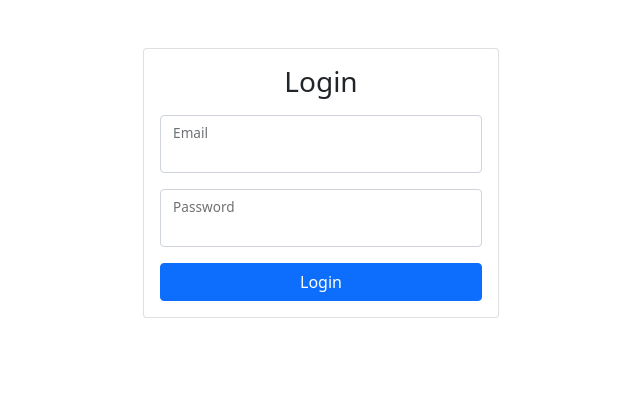
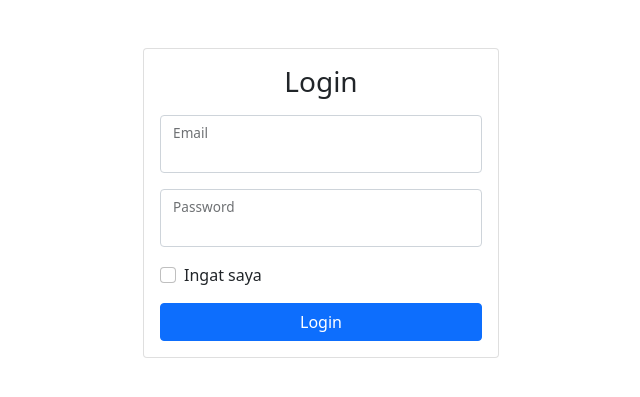
Before and after one commit to novilfahlevy/modul-php, a PHP site: page /login.php in a window 1280 px wide. Shown: the top 397 px of the page, without its empty margins (319-959 px from the left). Run offline with PHP 8.4, Linux system fonts and the light colour scheme.

Commit message:
remember me

```diff
--- a/login.php
+++ b/login.php
@@ -18,6 +18,15 @@ if (isset($_POST['submit'])) {
 
   if (mysqli_num_rows($result) > 0) {
     $_SESSION['sudah_login'] = true;
+
+    if (isset($_POST['ingatSaya'])) {
+      setcookie(
+        'ingat_saya',
+        'true',
+        time() + (86400 * 7), // 1 minggu
+        '/'
+      );
+    }
 
     header('Location: mahasiswa.php');
     exit;
@@ -50,6 +59,12 @@ if (isset($_POST['submit'])) {
                 <input type="password" name="password" class="form-control">
                 <label for="password">Password</label>
               </div>
+              <div class="form-check mb-3">
+                <input class="form-check-input" type="checkbox" value="true" name="ingatSaya" id="ingatSaya">
+                <label class="form-check-label" for="ingatSaya">
+                  Ingat saya
+                </label>
+              </div>
               <button type="submit" name="submit" class="btn btn-primary w-100">Login</button>
             </form>
           </div>
```
Also changed, not shown: edit-mahasiswa.php (+7 -0 lines), hapus-mahasiswa.php (+7 -0 lines), logout.php (+7 -0 lines), mahasiswa.php (+7 -0 lines), tambah-mahasiswa.php (+7 -0 lines).
